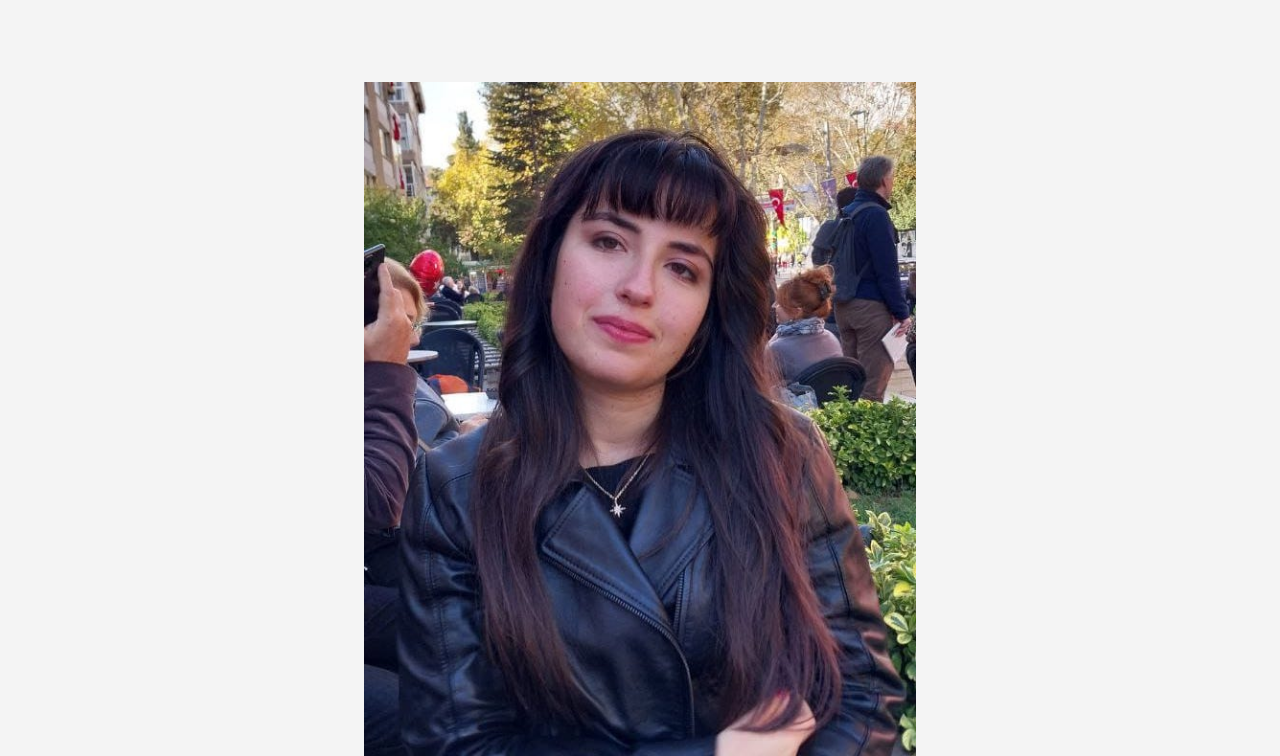
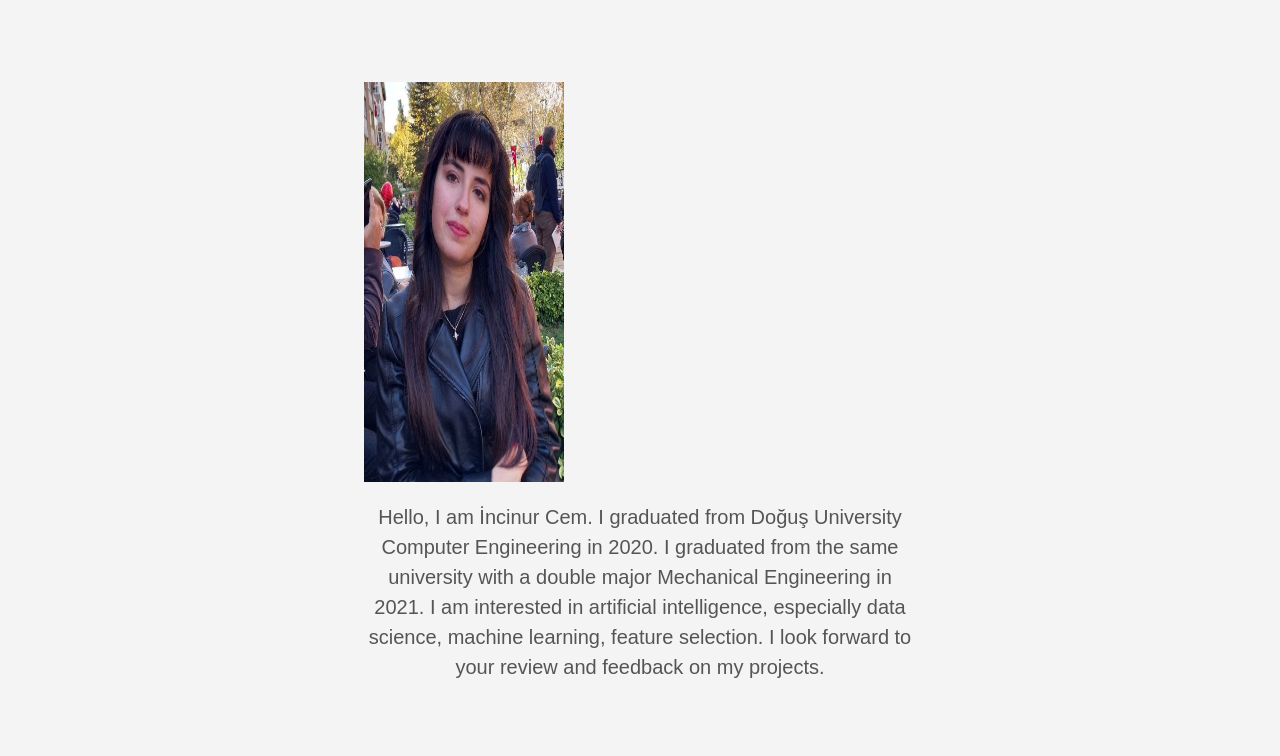
Before and after one commit to incinurcem/PortfolioIC.github.io, a plain HTML site: page about/index.html in a window 1280 px wide. Shown: the part 590-1346 px from the top of the page. Drawn offline with Linux system fonts and the light colour scheme.

Commit message:
Update index.html

```diff
--- a/about/index.html
+++ b/about/index.html
@@ -117,7 +117,7 @@
     <main class="pb7" role="main">
 
   <article class="pa3 pa4-ns nested-copy-line-height nested-img">
-    <section class="cf ph3 ph5-l pv3 pv4-l f4 tc-l center measure-wide lh-copy mid-gray"><p><img src="https://incinurcem.github.io/PortfolioIC.github.io/images/WhatsApp Image 2023-01-06 at 17.35.21.jpeg" alt=""></p>
+    <section class="cf ph3 ph5-l pv3 pv4-l f4 tc-l center measure-wide lh-copy mid-gray"><p><img src="https://incinurcem.github.io/PortfolioIC.github.io/images/WhatsApp Image 2023-01-06 at 17.35.21.jpeg" alt="" style="width:200px;height: 400px"></p>
 <p>Hello, I am İncinur Cem. I graduated from Doğuş University Computer Engineering in 2020. I graduated from the same university with a double major Mechanical Engineering in 2021. I am interested in artificial intelligence, especially data science, machine learning, feature selection. I look forward to your review and feedback on my projects.</p>
 </section>
     <section class="flex-ns flex-wrap justify-around mt5">
```
